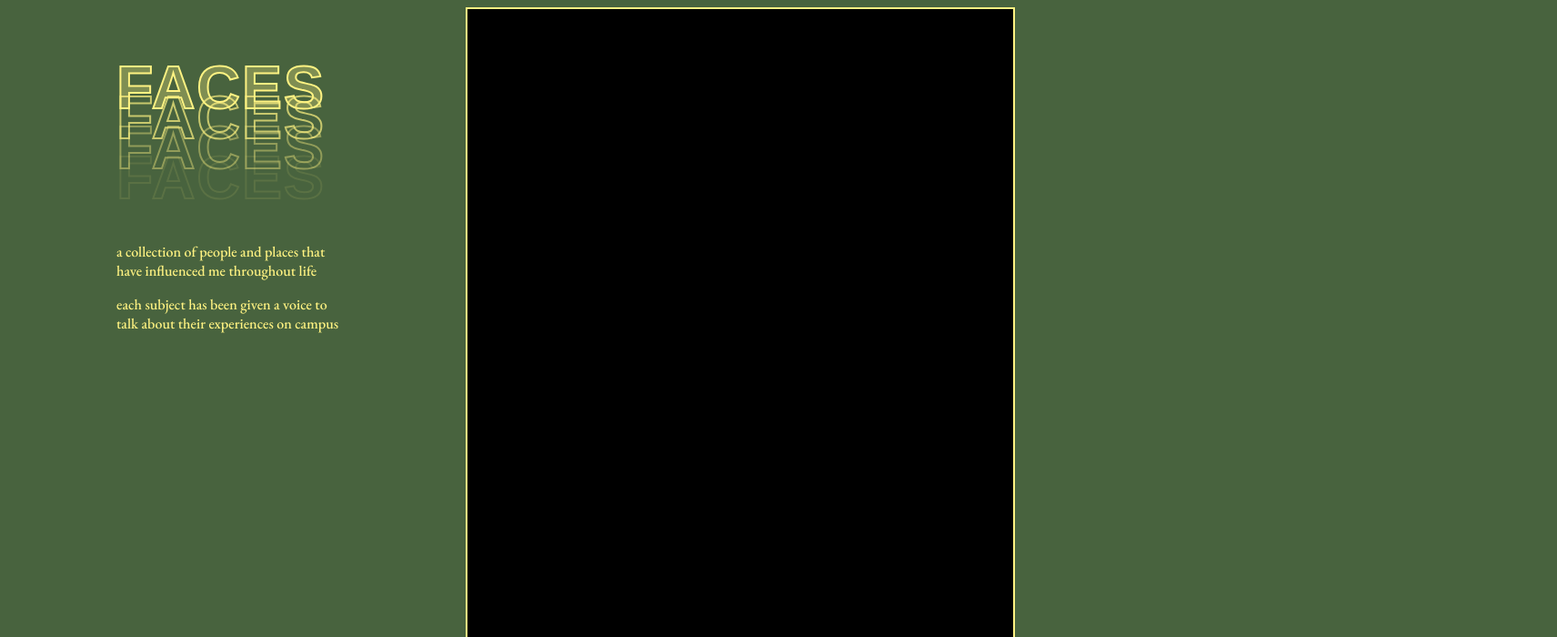
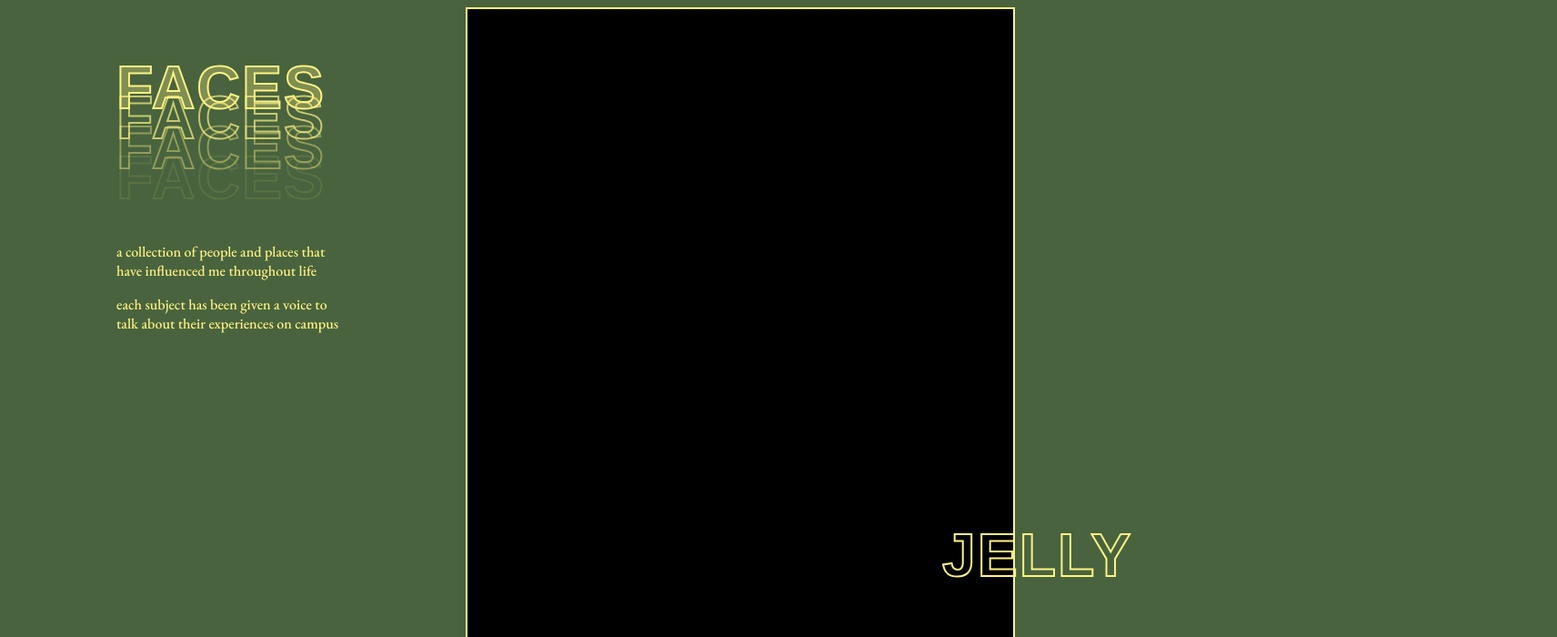
Before and after one commit to ijemmao/faces, a website: page index.html in a window 1280 px wide. Shown: the top 700 px of the page at 91% size, 1712 px wide, since content can reach past the window. Drawn offline with nearby package versions, Linux system fonts and the light colour scheme; a web font is replaced by a local one.

Commit message:
positioned the name of the subject over photo

```diff
--- a/index.html
+++ b/index.html
@@ -19,7 +19,10 @@
         </div>
       </div>
       <div class="right-container">
-        <div class="photo"></div>
+        <div class="photo-container">
+          <div class="photo"></div>
+          <h1 class="subject_title">Jelly</h1>
+        </div>
         <div class="photo"></div>
         <div class="photo"></div>
       </div>
--- a/style.css
+++ b/style.css
@@ -42,14 +42,6 @@ p {
   width: 50vw;
 }
 
-.photo {
-  height: 900px;
-  width: 600px;
-  background-color: black;
-  margin-bottom: 30px;
-  border: 2px rgb(255, 243, 130, 1) solid;
-}
-
 .logo-container {
   position: fixed;
   height: auto;
@@ -82,3 +74,31 @@ p {
   -webkit-text-stroke: 2px rgb(255, 243, 130, .1);
   margin-top: -43px;
 }
+
+.photo-container {
+  display: flex;
+  flex-direction: row;
+  align-items: center;
+  width: 1200px;
+  margin-bottom: 30px;
+}
+
+.photo {
+  height: 900px;
+  width: 600px;
+  background-color: black;
+  border: 2px rgb(255, 243, 130, 1) solid;
+}
+
+.subject_title {
+  width: fit-content;
+  margin-top: 300px;
+  margin-left: -80px;
+  text-transform: uppercase;
+  -webkit-text-stroke: 2px rgb(255, 243, 130, 1);
+}
+
+
+.subject_title:hover {
+  -webkit-text-stroke: 3px rgb(255, 243, 130, 1);
+}
```
